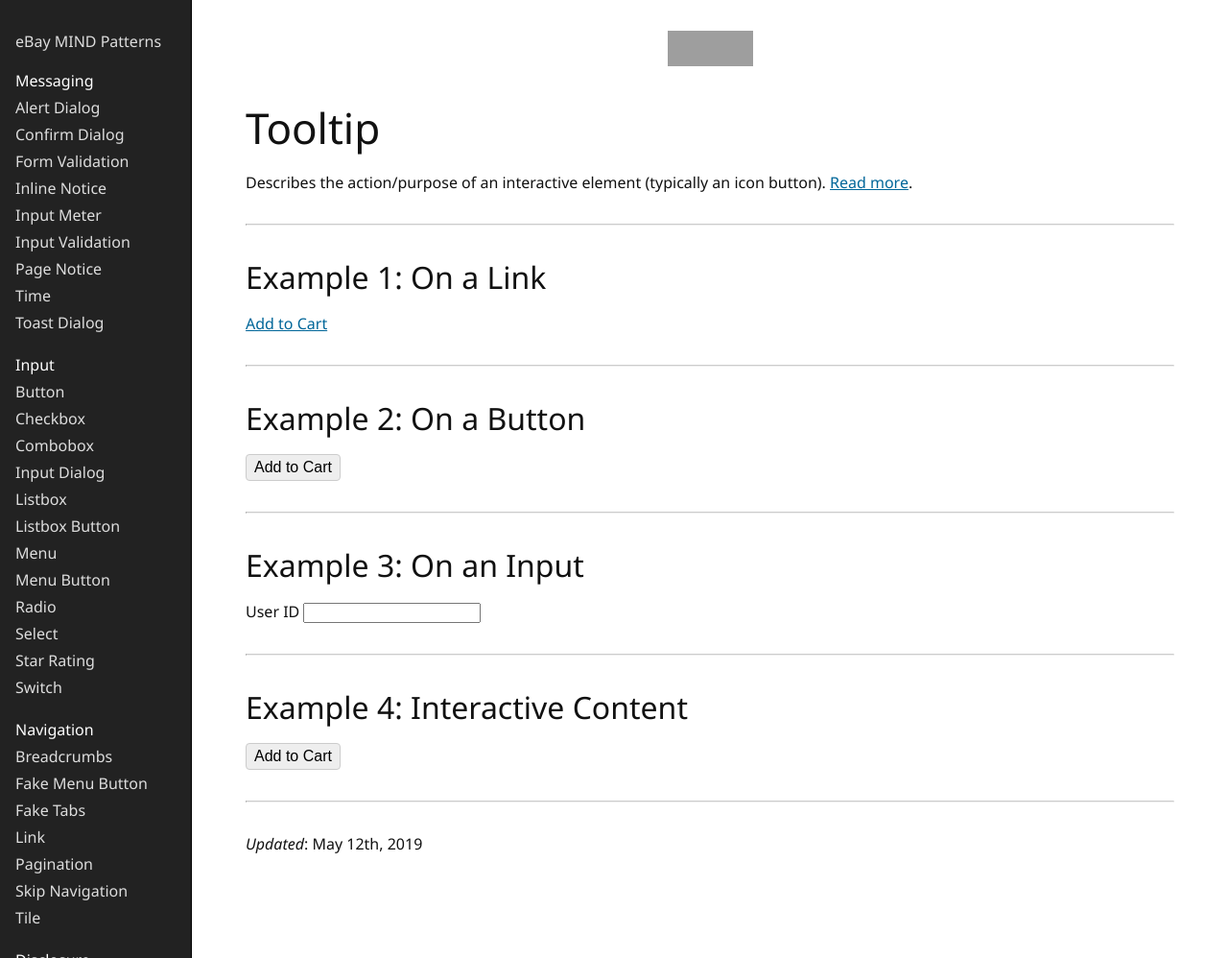
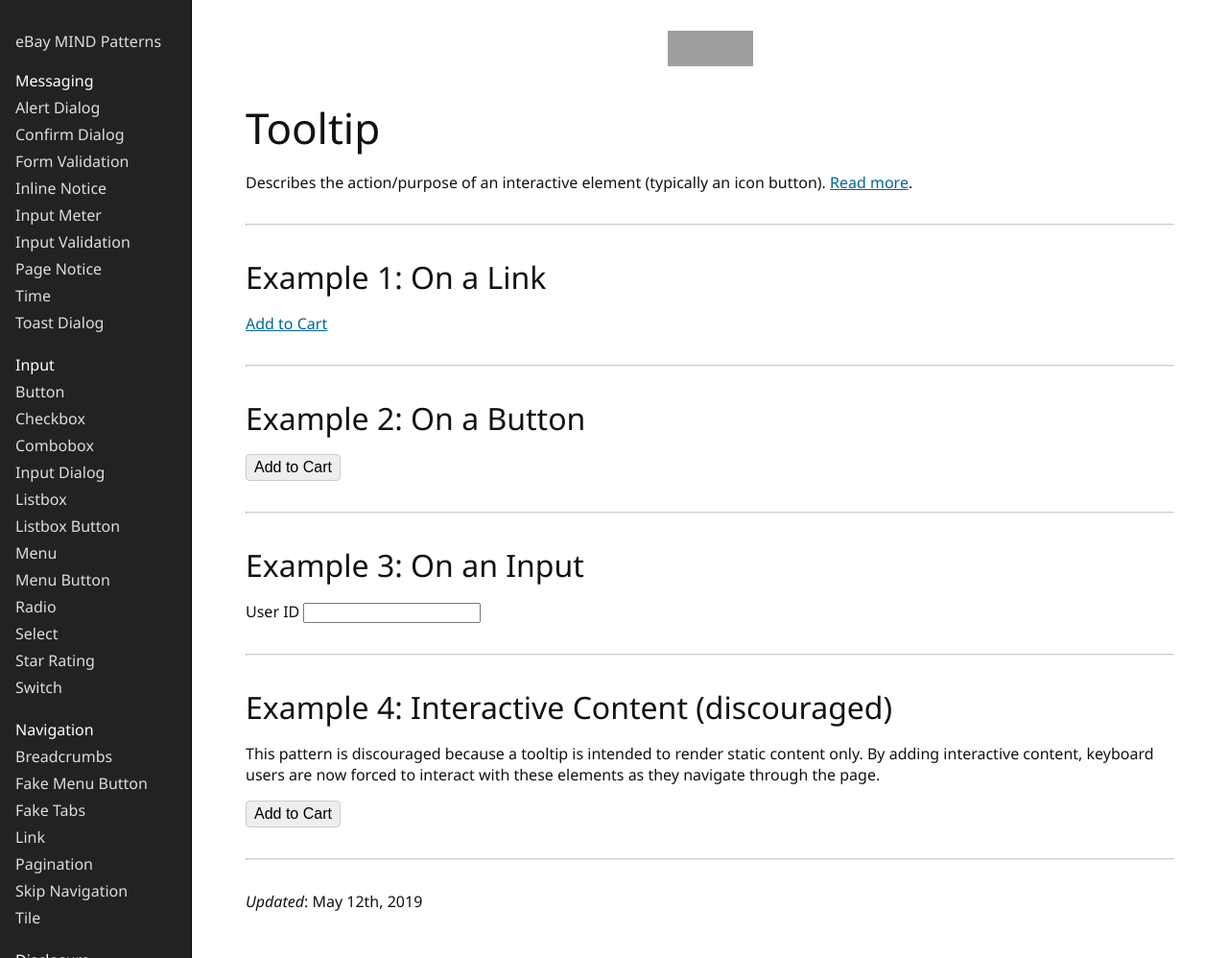
Before and after one commit to eBay/mindpatterns, a Jekyll site: the page built from _disclosure/tooltip/index.html, in a window 1280 px wide and 998 px high. Shown: the whole window at 96% size. Built offline with Jekyll 4.4.1, drawn with Linux system fonts in a browser that asks for light colours; grey boxes are pictures that could not be loaded.

Commit message:
docs(tooltip): interactive content example is discouraged

```diff
--- a/_disclosure/tooltip/index.html
+++ b/_disclosure/tooltip/index.html
@@ -39,7 +39,8 @@ title: Tooltip
 
 <hr />
 
-<h2>Example 4: Interactive Content</h2>
+<h2>Example 4: Interactive Content (discouraged)</h2>
+<p>This pattern is discouraged because a tooltip is intended to render static content only. By adding interactive content, keyboard users are now forced to interact with these elements as they navigate through the page.</p>
 <div>
     <span class="tooltip tooltip--padded">
         <button class="button tooltip__host" type="button" aria-describedby="tooltip-3">Add to Cart</button>
```
